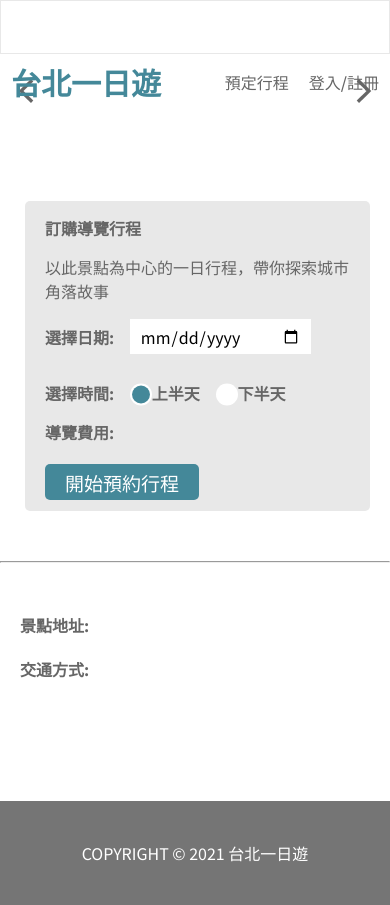
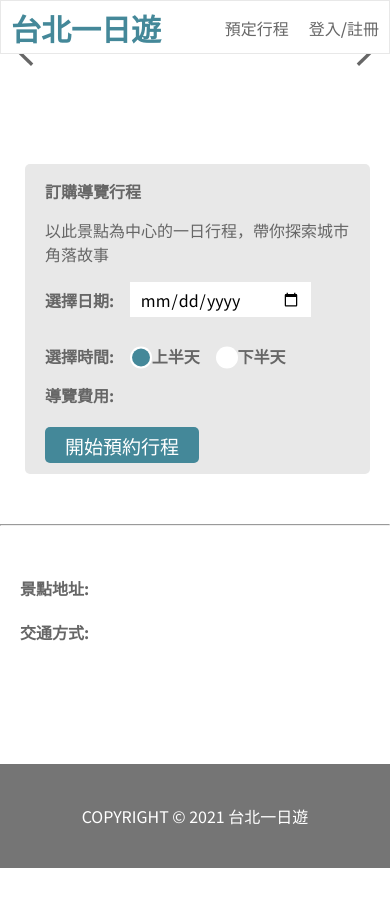
Before and after one commit to Rickyzie/taipei-day-trip, a Flask app: template templates/attraction.html in a window 390 px wide. After the commit the page ends 868 px from the top, so only its background shows below. Run offline with Flask 2, Linux system fonts and the light colour scheme; the template is opened without the code that fills it, so the values that code supplies are empty.

Commit message:
corrected slider layout

```diff
--- a/static/styles/attraction.css
+++ b/static/styles/attraction.css
@@ -18,10 +18,6 @@
     max-width: 1200px;
     display: flex;
     justify-content: space-between;
-}@media (max-width: 800px){
-    .NavbarContent{
-        margin: 54px auto 0px auto;
-    }
 }
 
 .NavSlogan {
@@ -60,6 +56,10 @@
 .Content {
     margin: 91px auto 0px auto;
     max-width: 1200px;
+}@media (max-width: 800px){
+    .Content{
+        margin: 54px auto 0px auto;
+    }
 }
 
 .Main {
```
